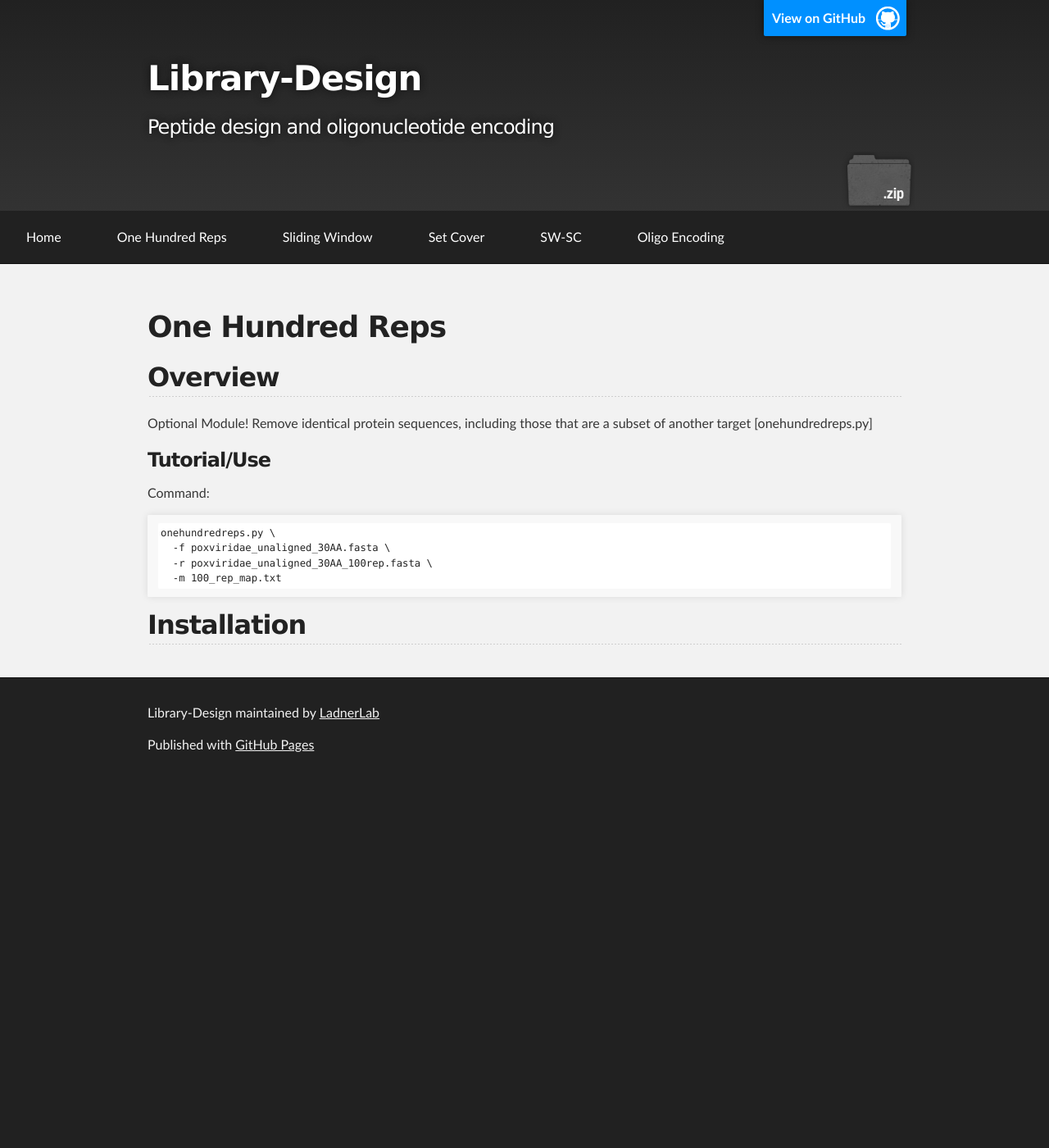
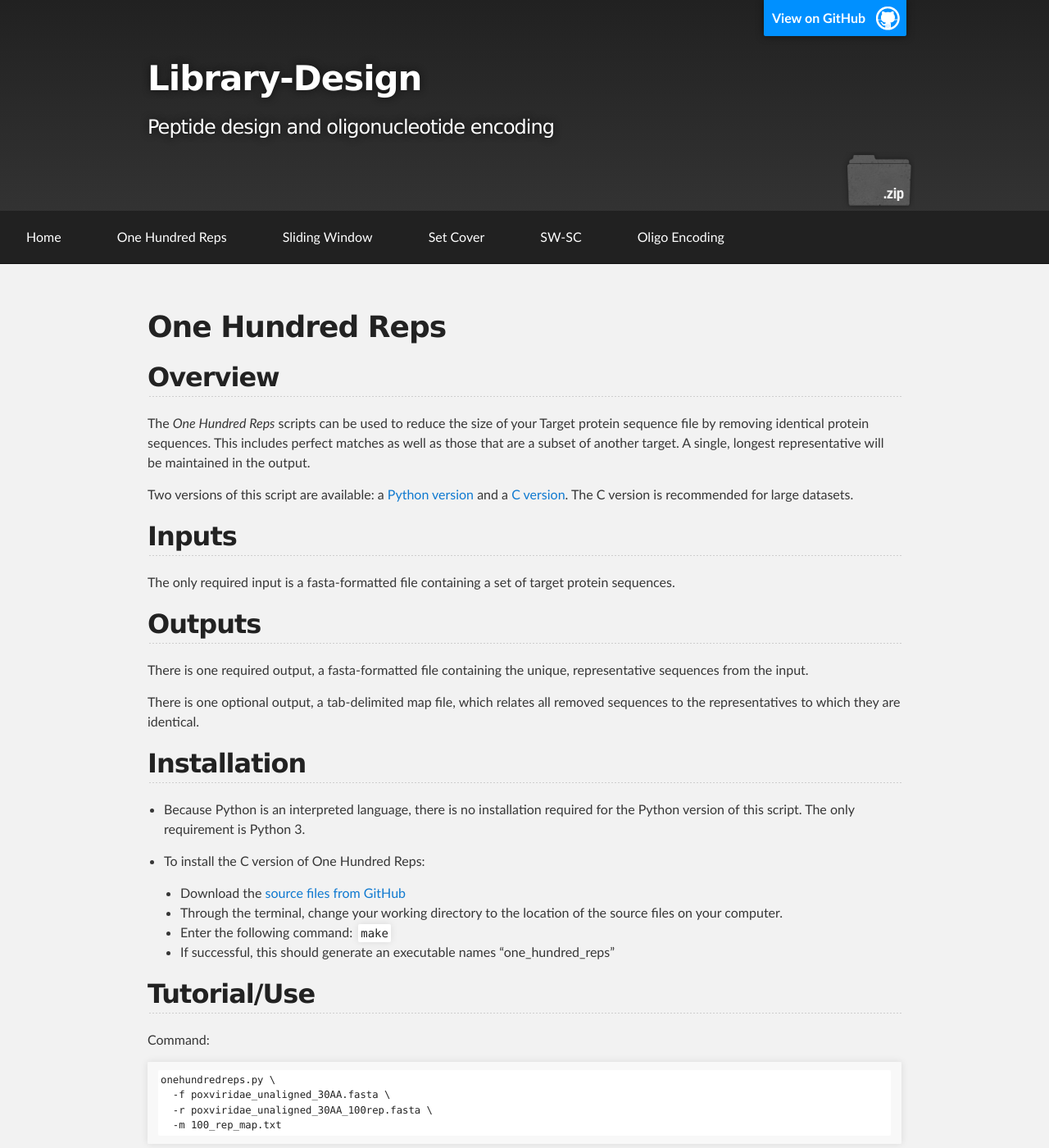
Before and after one commit to LadnerLab/Library-Design, a Jekyll site: the page built from docs/one_hundred_reps.md, in a window 1280 px wide and 1400 px high. Shown: the whole window at 82% size. Built offline with Jekyll 4.4.1, drawn with Linux system fonts in a browser that asks for light colours.

Commit message:
Update help info doe one_hudred_reps

````diff
--- a/docs/one_hundred_reps.md
+++ b/docs/one_hundred_reps.md
@@ -8,9 +8,33 @@ permalink: /one_hundred_reps/
 
 ## Overview
 
-Optional Module! Remove identical protein sequences, including those that are a subset of another target [onehundredreps.py]
+The *One Hundred Reps* scripts can be used to reduce the size of your Target protein sequence file by removing identical protein sequences. This includes perfect matches as well as those that are a subset of another target. A single, longest representative will be maintained in the output.
 
-### Tutorial/Use
+Two versions of this script are available: a [Python version](https://github.com/LadnerLab/Library-Design/tree/master/one_hundred_reps/python) and a [C version](https://github.com/LadnerLab/Library-Design/tree/master/one_hundred_reps/c). The C version is recommended for large datasets.
+
+## Inputs
+
+The only required input is a fasta-formatted file containing a set of target protein sequences.
+
+## Outputs
+
+There is one required output, a fasta-formatted file containing the unique, representative sequences from the input.
+
+There is one optional output, a tab-delimited map file, which relates all removed sequences to the representatives to which they are identical.
+
+## Installation
+
+- Because Python is an interpreted language, there is no installation required for the Python version of this script. The only requirement is Python 3.
+
+- To install the C version of One Hundred Reps:
+    - Download the [source files from GitHub](https://github.com/LadnerLab/Library-Design/tree/master/one_hundred_reps/c)
+    - Through the terminal, change your working directory to the location of the source files on your computer.
+    - Enter the following command: `make`
+    - If successful, this should generate an executable names "one\_hundred\_reps"
+
+## Tutorial/Use
+
+
 
 Command:
 ```
````
Also changed, not shown: other parts of docs/one_hundred_reps.md (+0 -2 lines), docs/index.md (+3 -1 lines), 2 other files.
